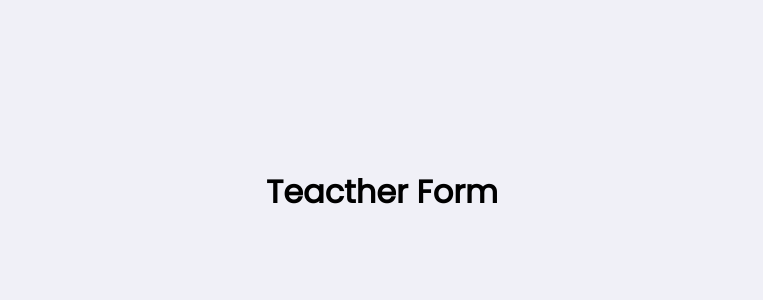
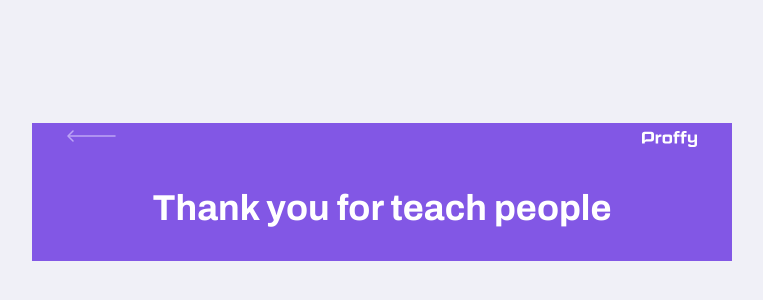
Before and after one commit to kalavh/proffy, a React (Create React App) app in the folder web/: page /give-classes in a window 1280 px wide. Shown: the part 208-508 px from the top of the page, without its empty margins (258-1021 px from the left). Built offline with nearby package versions, Linux system fonts and the light colour scheme.

Commit message:
separete Header to a component

```diff
--- /dev/null
+++ b/web/src/components/PageHeader/index.tsx
@@ -0,0 +1,26 @@
+import React from 'react'
+import backIcon from '../../assets/images/icons/back.svg'
+import logoImg from '../../assets/images/logo.svg'
+import { Link } from 'react-router-dom';
+
+interface PageHeaderProps{
+    title: string;
+}
+
+const PageHeader: React.FC<PageHeaderProps> = (props) => {
+    return (
+    <header className="page-header">
+         <div className="top-bar-container">
+            <Link to="/">
+                <img src={backIcon} alt="voltar"></img>
+             </Link>
+            <img src={logoImg} alt="proffy"/>
+        </div>
+        <div className="header-content">
+                <strong>{props.title} </strong>
+         </div>
+    </header>
+    );
+}
+
+export default PageHeader;
--- a/web/src/pages/TeactherForm/index.tsx
+++ b/web/src/pages/TeactherForm/index.tsx
@@ -1,8 +1,11 @@
 import React from 'react'
+import PageHeader from '../../components/PageHeader'
 
 function TeatcherForm() {
     return (
-        <h1> Teacther Form </h1>
+        <div id="page-teacher-form" className="container">
+        <PageHeader title="Thank you for teach people"/>
+    </div>
     )
 }
 
--- a/web/src/pages/TeactherList/index.tsx
+++ b/web/src/pages/TeactherList/index.tsx
@@ -2,24 +2,12 @@ import React from 'react';
 import { Link } from 'react-router-dom';
 
 import './styles.css'
+import PageHeader from '../../components/PageHeader';
 
-import backIcon from '../../assets/images/icons/back.svg'
-import logoImg from '../../assets/images/logo.svg'
 function TeacherList() {
     return (
         <div id="page-teacher-list" className="container">
-            <header className="page-header">
-                <div className="top-bar-container">
-                    <Link to="/">
-                        <img src={backIcon} alt="voltar"></img>
-                    </Link>
-                    <img src={logoImg} alt="proffy"/>
-                </div>
-
-                <div className="header-content">
-                    <strong>They are our Teacther </strong>
-                </div>
-            </header>
+            <PageHeader title="They are our Teacther"/>
 
         </div>
     )
```
Also changed, not shown: web/src/components/PageHeader/styles.css (added).
